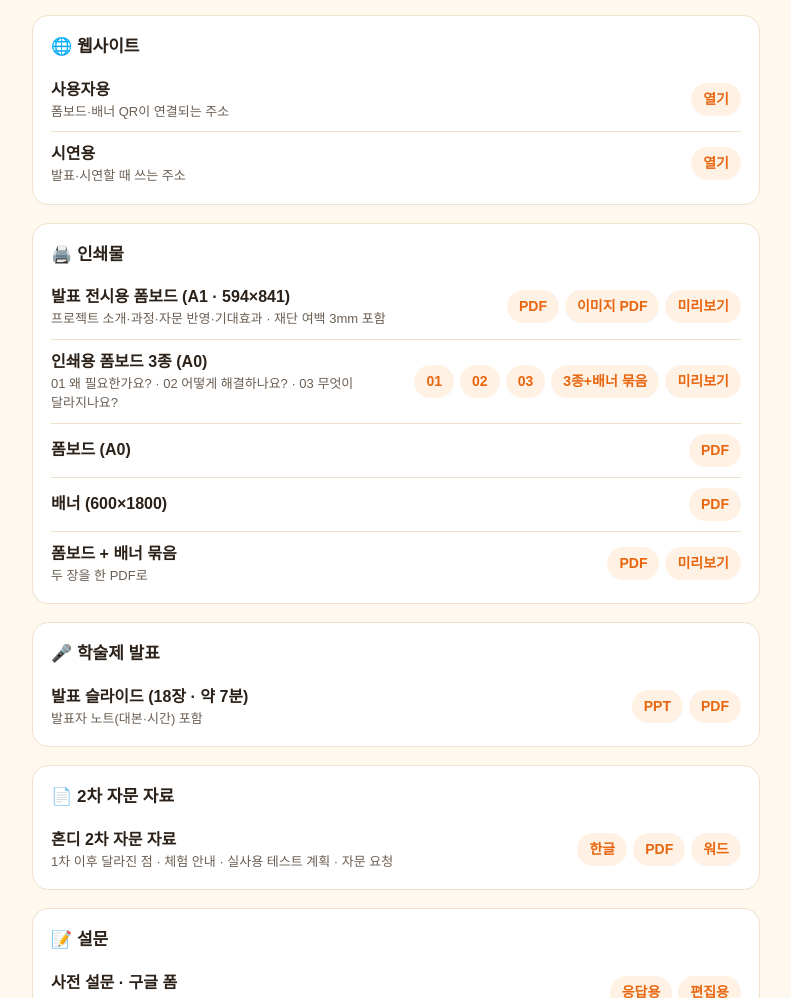
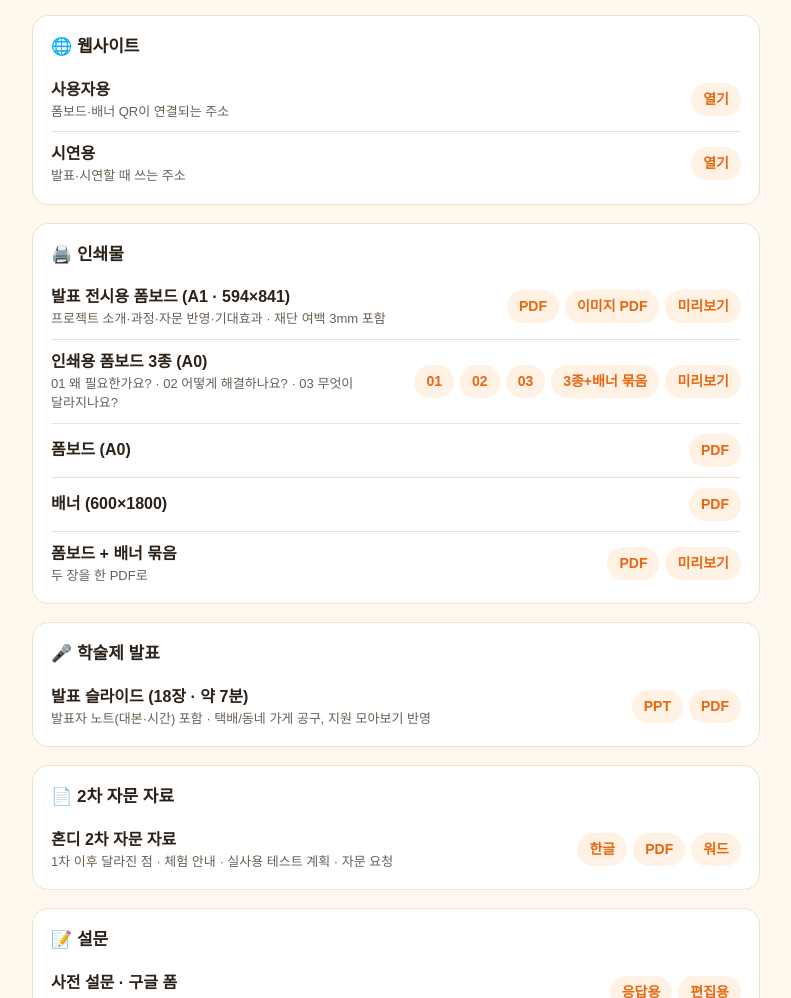
Before and after one commit to oasishondi/oasishondi.github.io, a plain HTML site: page print/index.html in a window 1280 px wide. Shown: the part 102-1100 px from the top of the page, without its empty margins (244-1035 px from the left). Drawn offline with Linux system fonts and the light colour scheme.

Commit message:
발표 슬라이드: 공구 두 가지(받는 곳)·지원 모아보기·2차 자문 반영
Co-Authored-By: Claude Opus 5.5 <noreply@anthropic.com>
Claude-Session: https://claude.ai/code/session_01WKtxP5J3xLJLTvfqmeQwBT

```diff
--- a/print/index.html
+++ b/print/index.html
@@ -47,7 +47,7 @@ footer{margin-top:24px;color:var(--ink2);font-size:13px}
 
 <section>
 <h2>🎤 학술제 발표</h2>
-<div class="row"><div class="name">발표 슬라이드 (18장 · 약 7분)<small>발표자 노트(대본·시간) 포함</small></div><div class="links"><a class="btn" href="Hondi_presentation.pptx">PPT</a><a class="btn" href="Hondi_presentation.pdf">PDF</a></div></div>
+<div class="row"><div class="name">발표 슬라이드 (18장 · 약 7분)<small>발표자 노트(대본·시간) 포함 · 택배/동네 가게 공구, 지원 모아보기 반영</small></div><div class="links"><a class="btn" href="Hondi_presentation.pptx">PPT</a><a class="btn" href="Hondi_presentation.pdf">PDF</a></div></div>
 </section>
 
 <section>
```
Also changed, not shown: 2 other files.
